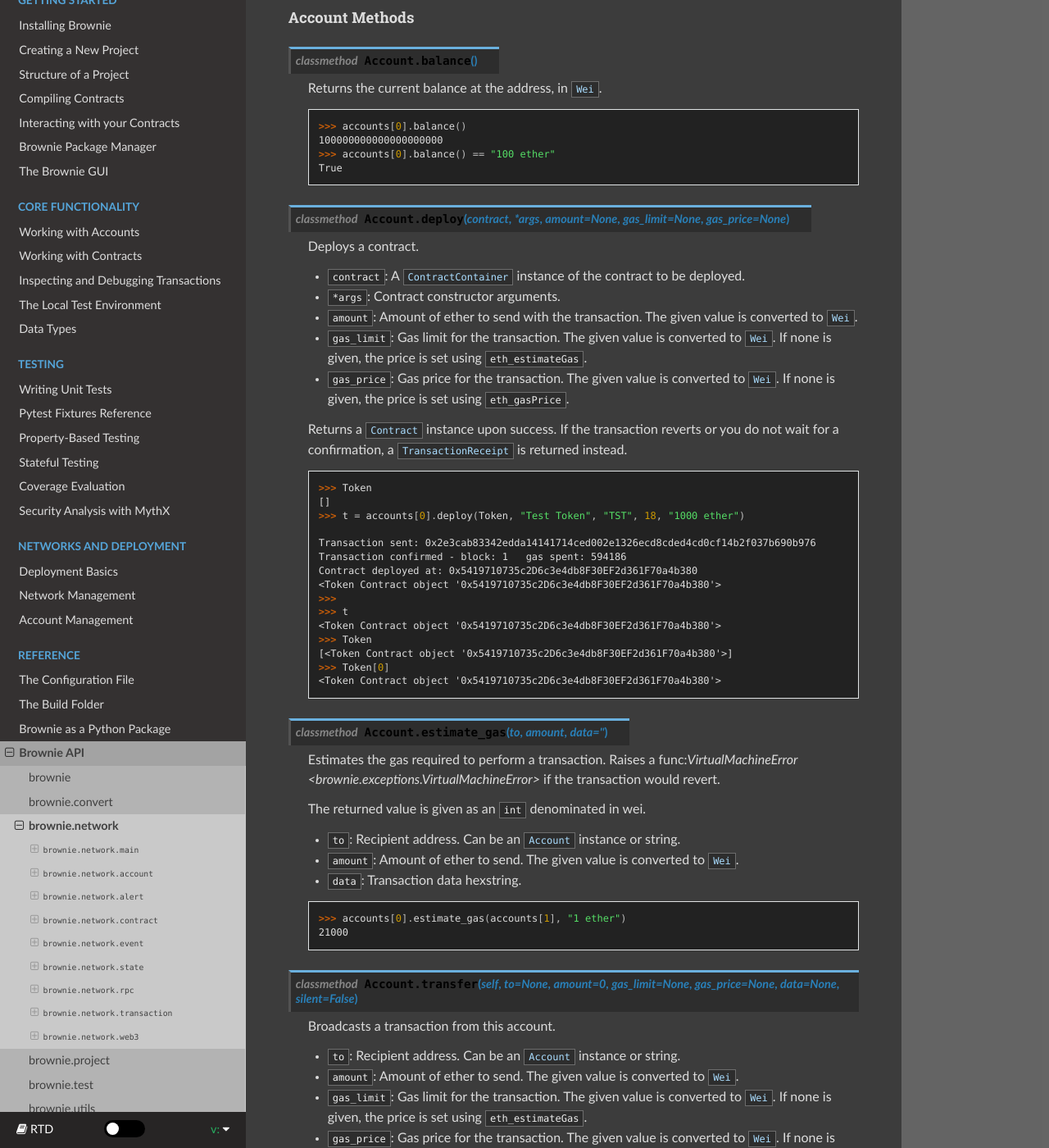
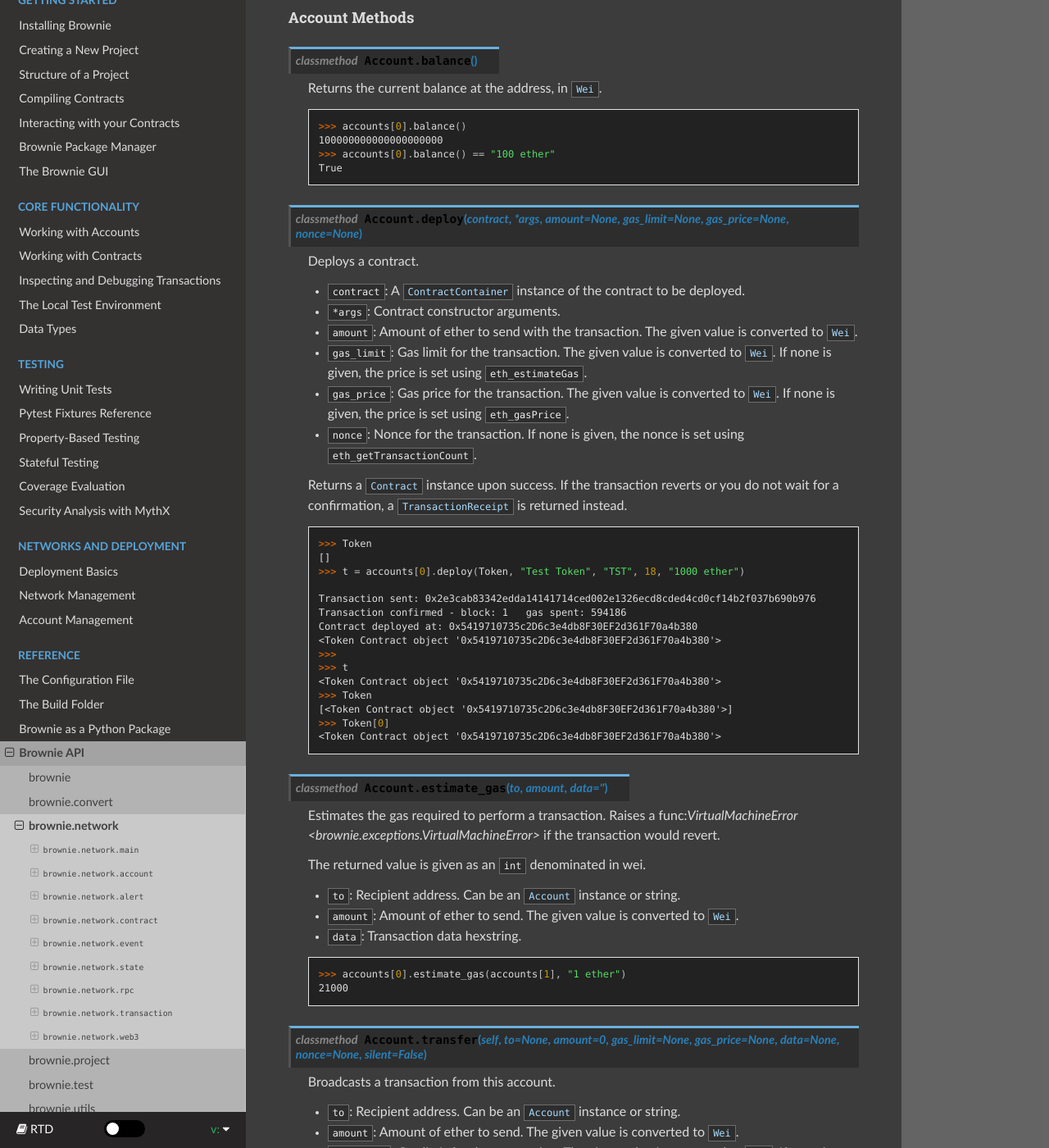
Before and after one commit to eth-brownie/brownie, a Sphinx documentation site: the page built from docs/api-network.rst, in a window 1280 px wide and 1400 px high, scrolled down 4779 px. Shown: the whole window at 82% size. Built offline with Sphinx 7.4.7 and the Read the Docs theme 2.0.0, drawn with Linux system fonts in a browser that asks for light colours; some of the changed text lies outside the part shown.

Commit message:
Docs, Changelog for exposing nonce Also re-ordered params for Account.transfer() to be consistent with undo() and redo()

```diff
--- a/docs/api-network.rst
+++ b/docs/api-network.rst
@@ -248,7 +248,7 @@
         >>> accounts[0].balance() == "100 ether"
         True
 
-.. py:classmethod:: Account.deploy(contract, *args, amount=None, gas_limit=None, gas_price=None)
+.. py:classmethod:: Account.deploy(contract, *args, amount=None, gas_limit=None, gas_price=None, nonce=None)
 
     Deploys a contract.
 
@@ -257,6 +257,7 @@
     * ``amount``: Amount of ether to send with the transaction. The given value is converted to :func:`Wei <brownie.convert.datatypes.Wei>`.
     * ``gas_limit``: Gas limit for the transaction. The given value is converted to :func:`Wei <brownie.convert.datatypes.Wei>`. If none is given, the price is set using ``eth_estimateGas``.
     * ``gas_price``: Gas price for the transaction. The given value is converted to :func:`Wei <brownie.convert.datatypes.Wei>`. If none is given, the price is set using ``eth_gasPrice``.
+    * ``nonce``: Nonce for the transaction. If none is given, the nonce is set using ``eth_getTransactionCount``.
 
     Returns a :func:`Contract <brownie.network.contract.Contract>` instance upon success. If the transaction reverts or you do not wait for a confirmation, a :func:`TransactionReceipt <brownie.network.transaction.TransactionReceipt>` is returned instead.
 
@@ -293,7 +294,7 @@
         >>> accounts[0].estimate_gas(accounts[1], "1 ether")
         21000
 
-.. py:classmethod:: Account.transfer(self, to=None, amount=0, gas_limit=None, gas_price=None, data=None, silent=False)
+.. py:classmethod:: Account.transfer(self, to=None, amount=0, gas_limit=None, gas_price=None, data=None, nonce=None, silent=False)
 
     Broadcasts a transaction from this account.
 
@@ -302,6 +303,7 @@
     * ``gas_limit``: Gas limit for the transaction. The given value is converted to :func:`Wei <brownie.convert.datatypes.Wei>`. If none is given, the price is set using ``eth_estimateGas``.
     * ``gas_price``: Gas price for the transaction. The given value is converted to :func:`Wei <brownie.convert.datatypes.Wei>`. If none is given, the price is set using ``eth_gasPrice``.
     * ``data``: Transaction data hexstring.
+    * ``nonce``: Nonce for the transaction. If none is given, the nonce is set using ``eth_getTransactionCount``.
     * ``silent``: Toggles console verbosity. If ``True`` is given, suppresses all console output for this transaction.
 
     Returns a :func:`TransactionReceipt <brownie.network.transaction.TransactionReceipt>` instance.
--- a/docs/core-contracts.rst
+++ b/docs/core-contracts.rst
@@ -143,8 +143,9 @@
     * ``gas_limit``: The amount of gas provided for transaction execution, in wei. If not given, the gas limit is determined using :meth:`web3.eth.estimateGas <web3.eth.Eth.estimateGas>`.
     * ``gas_price``: The gas price for the transaction, in wei. If not given, the gas price is set according to :attr:`web3.eth.gasPrice <web3.eth.Eth.gasPrice>`.
     * ``amount``: The amount of Ether to include with the transaction, in wei.
+    * ``nonce``: The nonce for the transaction. If not given, the nonce is set according to :meth:`web3.eth.getTransactionCount <web3.eth.Eth.getTransactionCount>`.
 
-All integer values can also be given as strings that will be converted by :func:`Wei <brownie.convert.datatypes.Wei>`.
+All currency integer values can also be given as strings that will be converted by :func:`Wei <brownie.convert.datatypes.Wei>`.
 
 .. note::
 
```
Also changed, not shown: CHANGELOG.md (+2 -0 lines), 1 other file.
